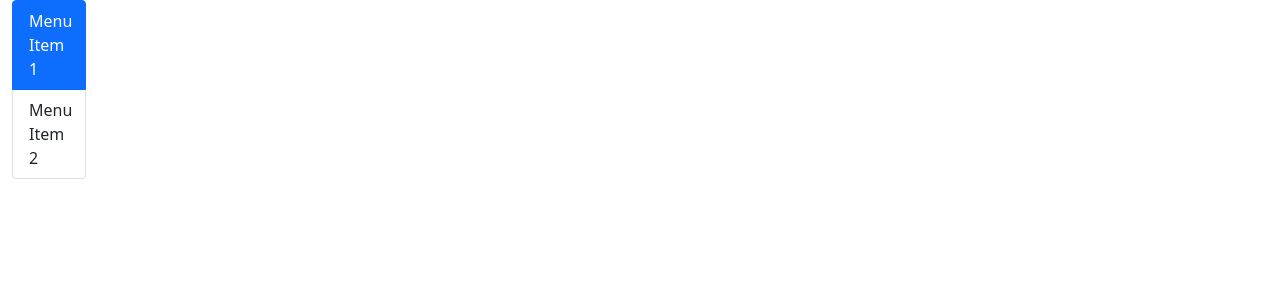
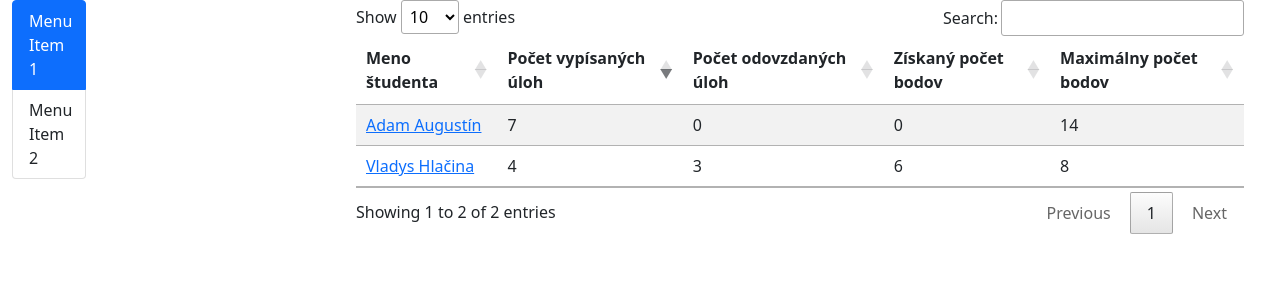
Before and after one commit to xhlacina/SZ_Webtech2, a PHP site: page /public/teacher/teacher.php in a window 1280 px wide. Shown: the part 106-406 px from the top of the page. Run offline with PHP 8.4, Linux system fonts and the light colour scheme; a user stored in the database is signed in; some libraries are stand-ins or nearby versions.

Commit message:
added table to Teacher side

```diff
--- a/index.php
+++ b/index.php
@@ -82,7 +82,7 @@ if(isset($_POST["submit"])){
                             <form class="mx-1 mx-md-4" method="post">
                                 <!-- Email input -->
                                 <div class="form-outline mb-4">
-                                    <label class="form-label" for="email">Email</label>
+                                    <label class="form-label" for="email">Email :)</label>
                                     <input type="text" id="email" name="email" class="form-control" required/>
                                     <div class="invalid-feedback">
                                         Zadaj spravny email.
--- /dev/null
+++ b/public/tableLogic.js
@@ -0,0 +1,22 @@
+$(document).ready(function () {
+    $('#allStudentsTable').DataTable({
+        "order": [[1, "desc" ]],
+        // ordering type by asc & year col
+        "columnDefs": [
+            {"orderData": [4, 2], "targets": 4}
+        ],
+        "aoColumns": [
+            null,
+            null,
+            null,
+            null,
+            null,
+        ],
+        buttons: [
+            'csv'
+        ],
+        "paging": true,
+        "info": true,
+        "searching": true
+    })
+});
--- a/public/teacher/teacher.php
+++ b/public/teacher/teacher.php
@@ -14,6 +14,21 @@ if ((isset($_SESSION['access_token']) && $_SESSION['access_token'] || isset($_SE
 }
 view('header', ['title' => 'Ucitel']);
 ?>
+
+<!DOCTYPE html>
+<html lang="en">
+<head>
+    <meta charset="UTF-8">
+    <meta http-equiv="X-UA-Compatible" content="IE=edge">
+    <meta name="viewport" content="width=device-width, initial-scale=1.0">
+
+
+
+
+    <title>Document</title>
+</head>
+<body>
+
     <nav class="navbar navbar-expand-lg navbar-dark bg-white">
         <div class="container-fluid d-flex justify-content-between">
             <a class="navbar-brand" href="/public/teacher/teacher.php"><img src="https://i.imgur.com/bw4kZxa.png" alt="Logo" title="Logo" style="width: 200px; height: 80px"/></a>
@@ -40,6 +55,44 @@ view('header', ['title' => 'Ucitel']);
             </div>
             <div class="col-lg-9 col-md-8 col-sm-12">
                 <!-- Main content goes here -->
+
+                <div class="container">
+                    <table id="allStudentsTable" class="table table-striped">
+                        <thead>
+                            <tr>
+                                <th>Meno študenta</th>
+                                <th>Počet vypísaných úloh</th>
+                                <th>Počet odovzdaných úloh</th>
+                                <th>Získaný počet bodov</th>
+                                <th>Maximálny počet bodov</th>
+                            </tr>
+                        </thead>
+                        <tbody id="table-content">
+                            <?php
+
+
+
+                            ?>
+                            <tr>
+                                <td> <a href="">Adam Augustín</a> </td>
+                                <td>7</td>
+                                <td>0</td>
+                                <td>0</td>
+                                <td>14</td>
+                            </tr>
+                            <tr>
+                                <td> <a href="">Vladys Hlačina</a> </td>
+                                <td>4</td>
+                                <td>3</td>
+                                <td>6</td>
+                                <td>8</td>
+                            </tr>
+                        </tbody>
+                    </table>
+                </div>
+
+
+
             </div>
         </div>
     </div>
@@ -49,3 +102,10 @@ view('header', ['title' => 'Ucitel']);
             integrity="sha384-ka7Sk0Gln4gmtz2MlQnikT1wXgYsOg+OMhuP+IlRH9sENBO0LRn5q+8nbTov4+1p"
             crossorigin="anonymous"></script>
     <script src="https://kit.fontawesome.com/7c8801c017.js" crossorigin="anonymous"></script>
+    <link rel="stylesheet" href="https://cdn.datatables.net/1.13.4/css/jquery.dataTables.css" />
+    <script src="https://cdn.datatables.net/1.13.4/js/jquery.dataTables.js"></script>
+
+    <script src="../tableLogic.js"></script>
+
+</body>
+</html>
```
Lines whose indentation alone changed are shown as unchanged.
